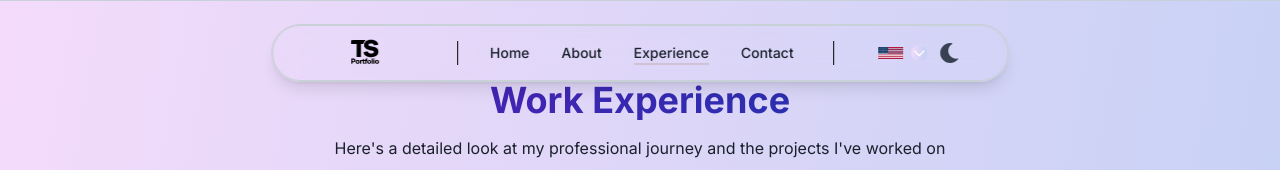
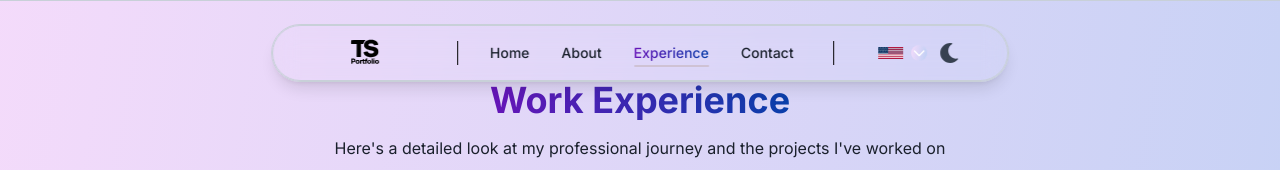
Before and after one commit to Tigran105/my-portfolio, a React (Vite) app: page /experience in a window 1280 px wide. Shown: the top 170 px of the page. Built offline with nearby package versions, Linux system fonts and the light colour scheme.

Commit message:
chore: small design adjustments in header and contact page

```diff
--- a/src/components/common/Header/MobileNavigation.tsx
+++ b/src/components/common/Header/MobileNavigation.tsx
@@ -3,7 +3,7 @@ import { LanguageSwitcher } from "../LanguageSwitcher";
 import { motion } from "framer-motion";
 import { useAppStore } from "../../../store/appStore";
 import { NAV_LINKS } from "../../../store/appStore";
-import { Link } from "react-router-dom";
+import { Link, useLocation } from "react-router-dom";
 import { mobileMenuMotion } from "../../../utils/animations";
 import { useLanguage } from "../../../hooks/useLanguage";
 import { HiX } from "react-icons/hi";
@@ -16,6 +16,7 @@ interface MobileNavigationProps {
 export const MobileNavigation: React.FC<MobileNavigationProps> = ({
   setIsMenuOpen,
 }) => {
+  const location = useLocation();
   const { theme } = useAppStore();
   const { t } = useLanguage();
 
@@ -62,7 +63,7 @@ export const MobileNavigation: React.FC<MobileNavigationProps> = ({
               onClick={() => setIsMenuOpen(false)}
               className={`text-lg font-medium ${
                 location.pathname === link.href
-                  ? "text-ring"
+                  ? "text-gradient"
                   : "text-foreground"
               } hover:text-ring transition-colors`}
             >
--- a/src/components/common/Header/Navigation.tsx
+++ b/src/components/common/Header/Navigation.tsx
@@ -24,7 +24,12 @@ export const Navigation: React.FC = () => {
             <NavLink
               href={link.href}
               label={getNavLabel(link.id)}
-              className="text-foreground hover:text-violet-400 transition font-medium md:min-w-[68px]"
+              className={`text-foreground hover:text-violet-400 transition font-medium
+              ${
+                location.pathname === link.href
+                  ? "text-gradient"
+                  : "text-foreground"
+              }`}
             />
           </li>
         ))}
--- a/src/index.css
+++ b/src/index.css
@@ -7,33 +7,33 @@
 @layer base {
     /* Light theme */
     :root {
-    --background: 255 255 255;      /* pure white */
-    --foreground: 26 32 44;         /* almost black, strong contrast */
-    --border: 200 208 216;          /* soft gray for borders */
-    --input: 241 245 249;           /* very light input background */
-    --ring: 47 46 176;             /* vivid blue accent */
-    --accent: 207 194 212;           /* purple accent */
-    --error: 220 38 38;             /* bright red for errors */
-    --gradient-from: 270 80 40;  /* dark purple for light mode */
-    --gradient-to: 220 90 35;    /* dark blue for light mode */
+        --background: 255 255 255; /* pure white */
+        --foreground: 26 32 44; /* almost black, strong contrast */
+        --border: 200 208 216; /* soft gray for borders */
+        --input: 241 245 249; /* very light input background */
+        --ring: 47 46 176; /* vivid blue accent */
+        --accent: 207 194 212; /* purple accent */
+        --error: 220 38 38; /* bright red for errors */
+        --gradient-from: 270 80 40; /* dark purple for light mode */
+        --gradient-to: 220 90 35; /* dark blue for light mode */
         --bg-gradient-from: 287 78 92; /* light purple-blue for light mode */
-    --bg-gradient-to: 220 71 85;   /* light blue for light mode */
+        --bg-gradient-to: 220 71 85; /* light blue for light mode */
         --radius: 0.5rem;
     }
 
     /* Dark theme */
     .dark {
-    --background: 40 21 40;         /* dark gray background */
-    --foreground: 226 232 240;      /* bright text */
-    --border: 74 85 104;            /* medium gray */
-    --input: 40 21 40;              /* input background */
-    --ring: 113 129 255;             /* vivid blue accent */
-    --accent: 49 42 100;          /* bright purple for hover */
-    --error: 220 38 38;             /* bright red for errors */
-    --gradient-from: 270 100 65; /* bright purple for dark mode */
-    --gradient-to: 210 100 65;   /* bright blue for dark mode */
+        --background: 40 21 40; /* dark gray background */
+        --foreground: 226 232 240; /* bright text */
+        --border: 74 85 104; /* medium gray */
+        --input: 40 21 40; /* input background */
+        --ring: 113 129 255; /* vivid blue accent */
+        --accent: 49 42 100; /* bright purple for hover */
+        --error: 220 38 38; /* bright red for errors */
+        --gradient-from: 210 100 65; /* bright purple for dark mode */
+        --gradient-to: 270 100 65; /* bright blue for dark mode */
         --bg-gradient-from: 287 78 22; /* dark purple-blue for dark mode */
-    --bg-gradient-to: 220 71 16;   /* dark blue for dark mode */
+        --bg-gradient-to: 220 71 16; /* dark blue for dark mode */
     }
 
     body {
@@ -59,7 +59,8 @@
     .border-border {
         @apply border-[rgb(var(--border))];
     }
-  .border-error{
+
+    .border-error {
         @apply border-[rgb(var(--error))];
     }
 
@@ -104,6 +105,7 @@ html {
     -webkit-text-fill-color: transparent;
     background-clip: text;
     color: transparent;
+    display: inline-block;
 }
 
 /* Mobile responsiveness */
@@ -141,6 +143,7 @@ html {
         gap: 2rem !important;
     }
 }
+
 input:-webkit-autofill,
 textarea:-webkit-autofill {
     -webkit-box-shadow: 0 0 0px 1000px rgb(var(--input)) inset;
--- a/src/sections/contact/Socials.tsx
+++ b/src/sections/contact/Socials.tsx
@@ -75,15 +75,17 @@ export const Socials: React.FC = () => {
       initial="initial"
       whileInView="animate"
       viewport={{ once: true }}
-      className="flex flex-col justify-center pt-20 px-1"
+      className="flex flex-col  pt-20 px-1"
     >
       <div className="space-y-6">
-        <h2 className="text-4xl font-bold text-gradient text-center px-2">
-          {t("contact.connect")}
-        </h2>
-        <p className="text-foreground/70 text-center px-2">
-          {t("contact.collaboration")}
-        </p>
+        <div className={"space-y-2 text-center mx-auto"}>
+          <h2 className="text-4xl font-bold text-gradient mx-auto px-2">
+            {t("contact.connect")}
+          </h2>
+          <p className="text-foreground/70 text-center px-2">
+            {t("contact.collaboration")}
+          </p>
+        </div>
 
         <motion.div
           variants={staggerChildren}
--- a/src/sections/home/GetInTouch.tsx
+++ b/src/sections/home/GetInTouch.tsx
@@ -85,8 +85,8 @@ export const GetInTouch: React.FC = () => {
           viewport={{ once: true }}
           className="space-y-8 max-w-3xl mx-auto"
         >
-          <div>
-            <h2 className="text-4xl font-bold mb-4 text-gradient text-center">
+          <div className={"space-y-1 text-center"}>
+            <h2 className="text-4xl font-bold mb-4 text-gradient">
               {t("contact.title")}
             </h2>
             <p className="text-foreground/70 text-center">
```
Lines whose indentation alone changed are shown as unchanged.
